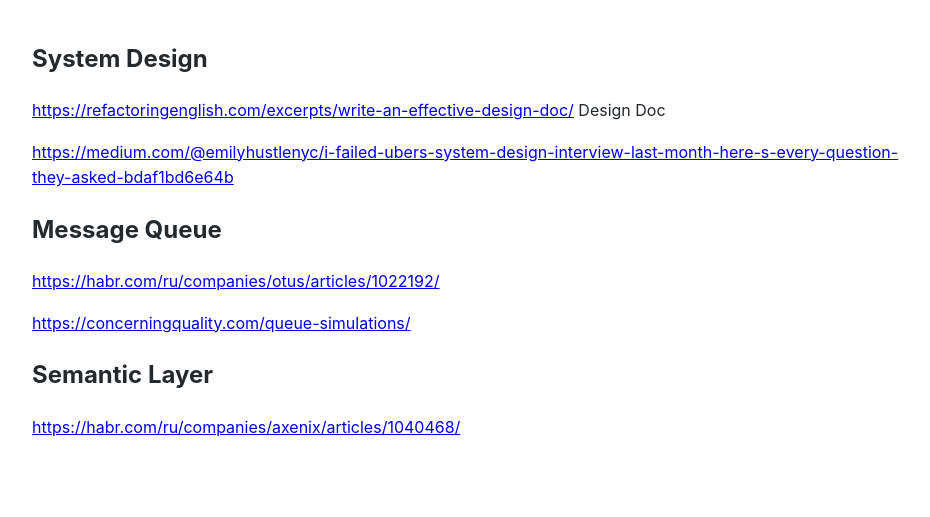
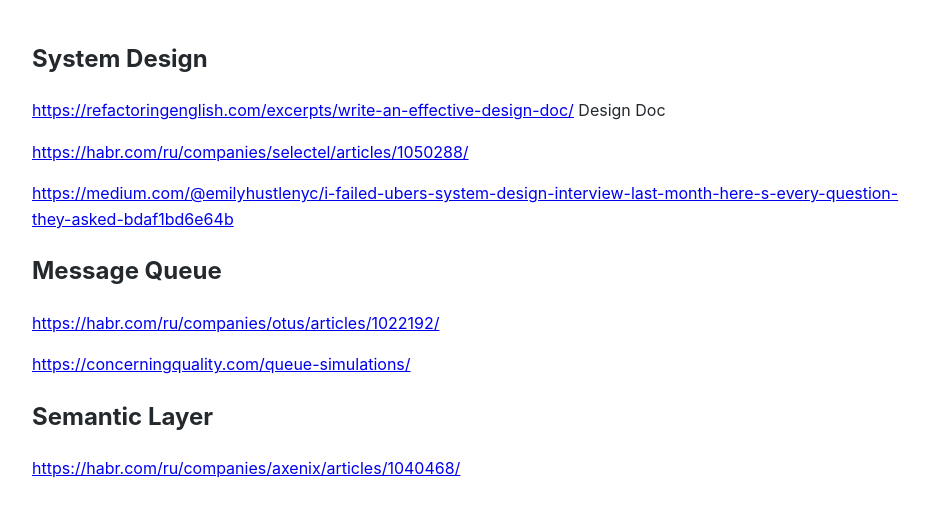
Before and after one commit to Michael-Lubinsky/michael-lubinsky.github.com, a Jekyll site: the page built from system_design/system_design.md, in a window 1280 px wide. Shown: the top 517 px of the page, without its empty margins (158-1088 px from the left). Built offline with Jekyll 4.4.1, drawn with Linux system fonts in a browser that asks for light colours; our own code applies the rules of GitHub Pages for plain Markdown files.

Commit message:
Update system_design.md

```diff
--- a/system_design/system_design.md
+++ b/system_design/system_design.md
@@ -1,6 +1,8 @@
 ## System Design
 
 <https://refactoringenglish.com/excerpts/write-an-effective-design-doc/> Design Doc
+
+<https://habr.com/ru/companies/selectel/articles/1050288/>
 
 <https://medium.com/@emilyhustlenyc/i-failed-ubers-system-design-interview-last-month-here-s-every-question-they-asked-bdaf1bd6e64b>
 
```
